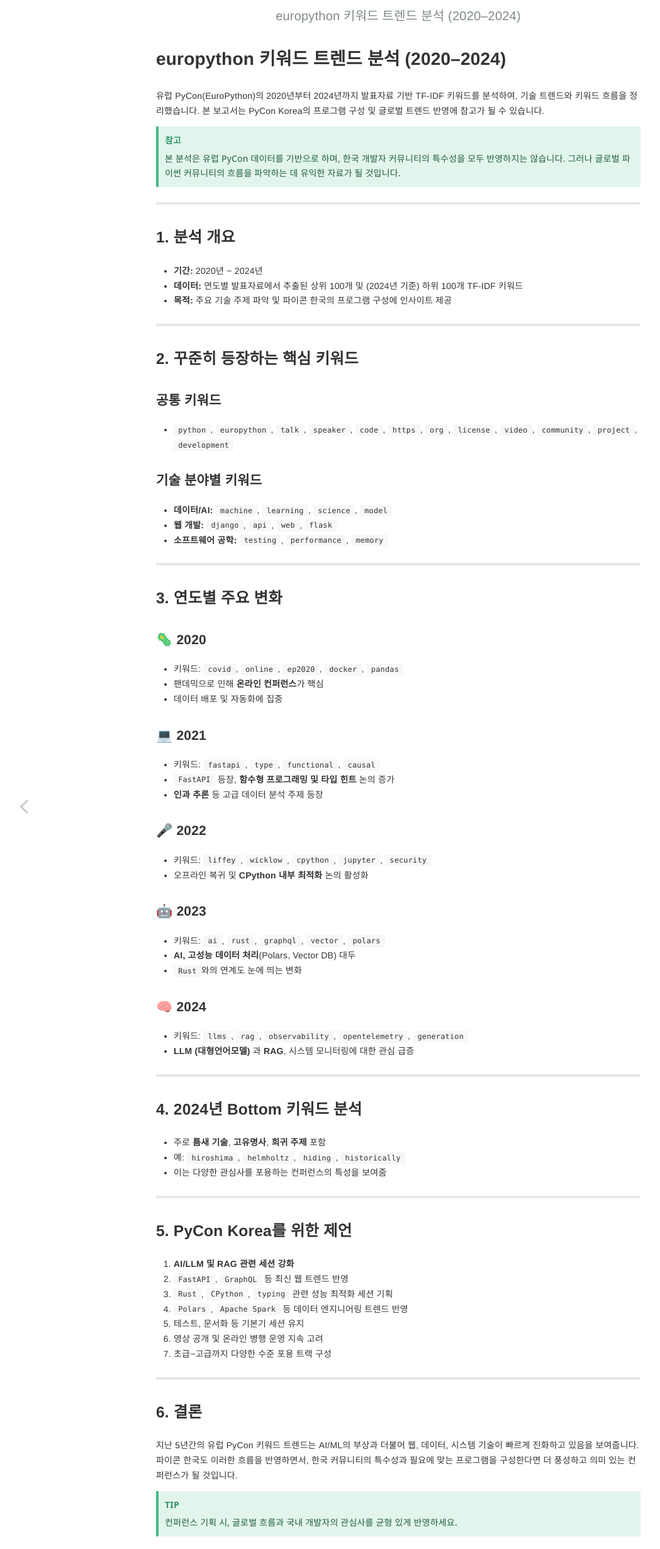
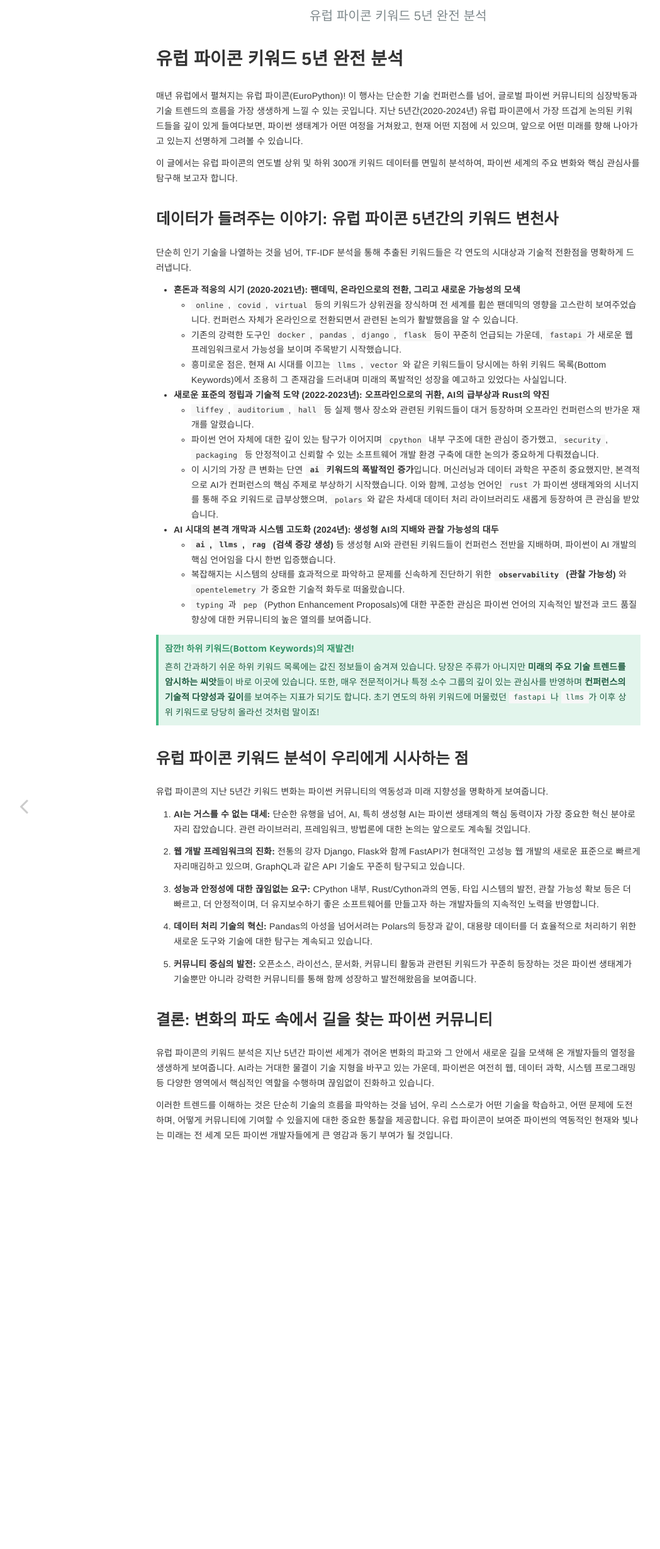
Before and after one commit to GSIII/edabook, a Jekyll site: the page built from _posts/2025-05-25-europython-LJ.md, in a window 1280 px wide. Shown: the whole page at 63% size, without its empty margins (7-1056 px from the left). Built offline with Jekyll 4.4.1, drawn with Linux system fonts in a browser that asks for light colours.

Commit message:
Update 2025-05-25-europython-LJ.md

```diff
--- a/_posts/2025-05-25-europython-LJ.md
+++ b/_posts/2025-05-25-europython-LJ.md
@@ -1,92 +1,60 @@
 ---
-title: europython 키워드 트렌드 분석 (2020–2024)
+title: "유럽 파이콘 키워드 5년 완전 분석"
 author: 이진
-date: 2025-05-25
-category: PyCon
+date: 2024-05-22
+category: [Python, Conference, Data Analysis, Tech Trend, EuroPython]
 layout: post
 ---
 
-유럽 PyCon(EuroPython)의 2020년부터 2024년까지 발표자료 기반 TF-IDF 키워드를 분석하여, 기술 트렌드와 키워드 흐름을 정리했습니다. 본 보고서는 PyCon Korea의 프로그램 구성 및 글로벌 트렌드 반영에 참고가 될 수 있습니다.
+매년 유럽에서 펼쳐지는 유럽 파이콘(EuroPython)! 이 행사는 단순한 기술 컨퍼런스를 넘어, 글로벌 파이썬 커뮤니티의 심장박동과 기술 트렌드의 흐름을 가장 생생하게 느낄 수 있는 곳입니다. 지난 5년간(2020-2024년) 유럽 파이콘에서 가장 뜨겁게 논의된 키워드들을 깊이 있게 들여다보면, 파이썬 생태계가 어떤 여정을 거쳐왔고, 현재 어떤 지점에 서 있으며, 앞으로 어떤 미래를 향해 나아가고 있는지 선명하게 그려볼 수 있습니다.
 
-> ##### 참고
+이 글에서는 유럽 파이콘의 연도별 상위 및 하위 300개 키워드 데이터를 면밀히 분석하여, 파이썬 세계의 주요 변화와 핵심 관심사를 탐구해 보고자 합니다.
+
+## 데이터가 들려주는 이야기: 유럽 파이콘 5년간의 키워드 변천사
+
+단순히 인기 기술을 나열하는 것을 넘어, TF-IDF 분석을 통해 추출된 키워드들은 각 연도의 시대상과 기술적 전환점을 명확하게 드러냅니다.
+
+*   **혼돈과 적응의 시기 (2020-2021년): 팬데믹, 온라인으로의 전환, 그리고 새로운 가능성의 모색**
+    *   `online`, `covid`, `virtual` 등의 키워드가 상위권을 장식하며 전 세계를 휩쓴 팬데믹의 영향을 고스란히 보여주었습니다. 컨퍼런스 자체가 온라인으로 전환되면서 관련된 논의가 활발했음을 알 수 있습니다.
+    *   기존의 강력한 도구인 `docker`, `pandas`, `django`, `flask` 등이 꾸준히 언급되는 가운데, `fastapi`가 새로운 웹 프레임워크로서 가능성을 보이며 주목받기 시작했습니다.
+    *   흥미로운 점은, 현재 AI 시대를 이끄는 `llms`, `vector`와 같은 키워드들이 당시에는 하위 키워드 목록(Bottom Keywords)에서 조용히 그 존재감을 드러내며 미래의 폭발적인 성장을 예고하고 있었다는 사실입니다.
+
+*   **새로운 표준의 정립과 기술적 도약 (2022-2023년): 오프라인으로의 귀환, AI의 급부상과 Rust의 약진**
+    *   `liffey`, `auditorium`, `hall` 등 실제 행사 장소와 관련된 키워드들이 대거 등장하며 오프라인 컨퍼런스의 반가운 재개를 알렸습니다.
+    *   파이썬 언어 자체에 대한 깊이 있는 탐구가 이어지며 `cpython` 내부 구조에 대한 관심이 증가했고, `security`, `packaging` 등 안정적이고 신뢰할 수 있는 소프트웨어 개발 환경 구축에 대한 논의가 중요하게 다뤄졌습니다.
+    *   이 시기의 가장 큰 변화는 단연 **`ai` 키워드의 폭발적인 증가**입니다. 머신러닝과 데이터 과학은 꾸준히 중요했지만, 본격적으로 AI가 컨퍼런스의 핵심 주제로 부상하기 시작했습니다. 이와 함께, 고성능 언어인 `rust`가 파이썬 생태계와의 시너지를 통해 주요 키워드로 급부상했으며, `polars`와 같은 차세대 데이터 처리 라이브러리도 새롭게 등장하여 큰 관심을 받았습니다.
+
+*   **AI 시대의 본격 개막과 시스템 고도화 (2024년): 생성형 AI의 지배와 관찰 가능성의 대두**
+    *   **`ai`, `llms`, `rag` (검색 증강 생성)** 등 생성형 AI와 관련된 키워드들이 컨퍼런스 전반을 지배하며, 파이썬이 AI 개발의 핵심 언어임을 다시 한번 입증했습니다.
+    *   복잡해지는 시스템의 상태를 효과적으로 파악하고 문제를 신속하게 진단하기 위한 **`observability` (관찰 가능성)** 와 `opentelemetry`가 중요한 기술적 화두로 떠올랐습니다.
+    *   `typing`과 `pep` (Python Enhancement Proposals)에 대한 꾸준한 관심은 파이썬 언어의 지속적인 발전과 코드 품질 향상에 대한 커뮤니티의 높은 열의를 보여줍니다.
+
+> ##### 잠깐! 하위 키워드(Bottom Keywords)의 재발견!
 >
-> 본 분석은 유럽 PyCon 데이터를 기반으로 하며, 한국 개발자 커뮤니티의 특수성을 모두 반영하지는 않습니다. 그러나 글로벌 파이썬 커뮤니티의 흐름을 파악하는 데 유익한 자료가 될 것입니다.
+> 흔히 간과하기 쉬운 하위 키워드 목록에는 값진 정보들이 숨겨져 있습니다. 당장은 주류가 아니지만 **미래의 주요 기술 트렌드를 암시하는 씨앗**들이 바로 이곳에 있습니다. 또한, 매우 전문적이거나 특정 소수 그룹의 깊이 있는 관심사를 반영하며 **컨퍼런스의 기술적 다양성과 깊이**를 보여주는 지표가 되기도 합니다. 초기 연도의 하위 키워드에 머물렀던 `fastapi`나 `llms`가 이후 상위 키워드로 당당히 올라선 것처럼 말이죠!
 {: .block-tip }
 
----
+## 유럽 파이콘 키워드 분석이 우리에게 시사하는 점
 
-## 1. 분석 개요
+유럽 파이콘의 지난 5년간 키워드 변화는 파이썬 커뮤니티의 역동성과 미래 지향성을 명확하게 보여줍니다.
 
-- **기간:** 2020년 ~ 2024년
-- **데이터:** 연도별 발표자료에서 추출된 상위 100개 및 (2024년 기준) 하위 100개 TF-IDF 키워드
-- **목적:** 주요 기술 주제 파악 및 파이콘 한국의 프로그램 구성에 인사이트 제공
+1.  **AI는 거스를 수 없는 대세:**
+    단순한 유행을 넘어, AI, 특히 생성형 AI는 파이썬 생태계의 핵심 동력이자 가장 중요한 혁신 분야로 자리 잡았습니다. 관련 라이브러리, 프레임워크, 방법론에 대한 논의는 앞으로도 계속될 것입니다.
 
----
+2.  **웹 개발 프레임워크의 진화:**
+    전통의 강자 Django, Flask와 함께 FastAPI가 현대적인 고성능 웹 개발의 새로운 표준으로 빠르게 자리매김하고 있으며, GraphQL과 같은 API 기술도 꾸준히 탐구되고 있습니다.
 
-## 2. 꾸준히 등장하는 핵심 키워드
+3.  **성능과 안정성에 대한 끊임없는 요구:**
+    CPython 내부, Rust/Cython과의 연동, 타입 시스템의 발전, 관찰 가능성 확보 등은 더 빠르고, 더 안정적이며, 더 유지보수하기 좋은 소프트웨어를 만들고자 하는 개발자들의 지속적인 노력을 반영합니다.
 
-### 공통 키워드
-- `python`, `europython`, `talk`, `speaker`, `code`, `https`, `org`, `license`, `video`, `community`, `project`, `development`
+4.  **데이터 처리 기술의 혁신:**
+    Pandas의 아성을 넘어서려는 Polars의 등장과 같이, 대용량 데이터를 더 효율적으로 처리하기 위한 새로운 도구와 기술에 대한 탐구는 계속되고 있습니다.
 
-### 기술 분야별 키워드
-- **데이터/AI:** `machine`, `learning`, `science`, `model`
-- **웹 개발:** `django`, `api`, `web`, `flask`
-- **소프트웨어 공학:** `testing`, `performance`, `memory`
+5.  **커뮤니티 중심의 발전:**
+    오픈소스, 라이선스, 문서화, 커뮤니티 활동과 관련된 키워드가 꾸준히 등장하는 것은 파이썬 생태계가 기술뿐만 아니라 강력한 커뮤니티를 통해 함께 성장하고 발전해왔음을 보여줍니다.
 
----
+## 결론: 변화의 파도 속에서 길을 찾는 파이썬 커뮤니티
 
-## 3. 연도별 주요 변화
+유럽 파이콘의 키워드 분석은 지난 5년간 파이썬 세계가 겪어온 변화의 파고와 그 안에서 새로운 길을 모색해 온 개발자들의 열정을 생생하게 보여줍니다. AI라는 거대한 물결이 기술 지형을 바꾸고 있는 가운데, 파이썬은 여전히 웹, 데이터 과학, 시스템 프로그래밍 등 다양한 영역에서 핵심적인 역할을 수행하며 끊임없이 진화하고 있습니다.
 
-### 🦠 2020
-- 키워드: `covid`, `online`, `ep2020`, `docker`, `pandas`
-- 팬데믹으로 인해 **온라인 컨퍼런스**가 핵심
-- 데이터 배포 및 자동화에 집중
-
-### 💻 2021
-- 키워드: `fastapi`, `type`, `functional`, `causal`
-- `FastAPI` 등장, **함수형 프로그래밍 및 타입 힌트** 논의 증가
-- **인과 추론** 등 고급 데이터 분석 주제 등장
-
-### 🎤 2022
-- 키워드: `liffey`, `wicklow`, `cpython`, `jupyter`, `security`
-- 오프라인 복귀 및 **CPython 내부 최적화** 논의 활성화
-
-### 🤖 2023
-- 키워드: `ai`, `rust`, `graphql`, `vector`, `polars`
-- **AI, 고성능 데이터 처리**(Polars, Vector DB) 대두
-- `Rust`와의 연계도 눈에 띄는 변화
-
-### 🧠 2024
-- 키워드: `llms`, `rag`, `observability`, `opentelemetry`, `generation`
-- **LLM (대형언어모델)** 과 **RAG**, 시스템 모니터링에 대한 관심 급증
-
----
-
-## 4. 2024년 Bottom 키워드 분석
-
-- 주로 **틈새 기술**, **고유명사**, **희귀 주제** 포함
-- 예: `hiroshima`, `helmholtz`, `hiding`, `historically`
-- 이는 다양한 관심사를 포용하는 컨퍼런스의 특성을 보여줌
-
----
-
-## 5. PyCon Korea를 위한 제언
-
-1. **AI/LLM 및 RAG 관련 세션 강화**
-2. `FastAPI`, `GraphQL` 등 최신 웹 트렌드 반영
-3. `Rust`, `CPython`, `typing` 관련 성능 최적화 세션 기획
-4. `Polars`, `Apache Spark` 등 데이터 엔지니어링 트렌드 반영
-5. 테스트, 문서화 등 기본기 세션 유지
-6. 영상 공개 및 온라인 병행 운영 지속 고려
-7. 초급~고급까지 다양한 수준 포용 트랙 구성
-
----
-
-## 6. 결론
-
-지난 5년간의 유럽 PyCon 키워드 트렌드는 AI/ML의 부상과 더불어 웹, 데이터, 시스템 기술이 빠르게 진화하고 있음을 보여줍니다. 파이콘 한국도 이러한 흐름을 반영하면서, 한국 커뮤니티의 특수성과 필요에 맞는 프로그램을 구성한다면 더 풍성하고 의미 있는 컨퍼런스가 될 것입니다.
-
-> ##### TIP
->
-> 컨퍼런스 기획 시, 글로벌 흐름과 국내 개발자의 관심사를 균형 있게 반영하세요.
-{: .block-tip }
+이러한 트렌드를 이해하는 것은 단순히 기술의 흐름을 파악하는 것을 넘어, 우리 스스로가 어떤 기술을 학습하고, 어떤 문제에 도전하며, 어떻게 커뮤니티에 기여할 수 있을지에 대한 중요한 통찰을 제공합니다. 유럽 파이콘이 보여준 파이썬의 역동적인 현재와 빛나는 미래는 전 세계 모든 파이썬 개발자들에게 큰 영감과 동기 부여가 될 것입니다.
```
